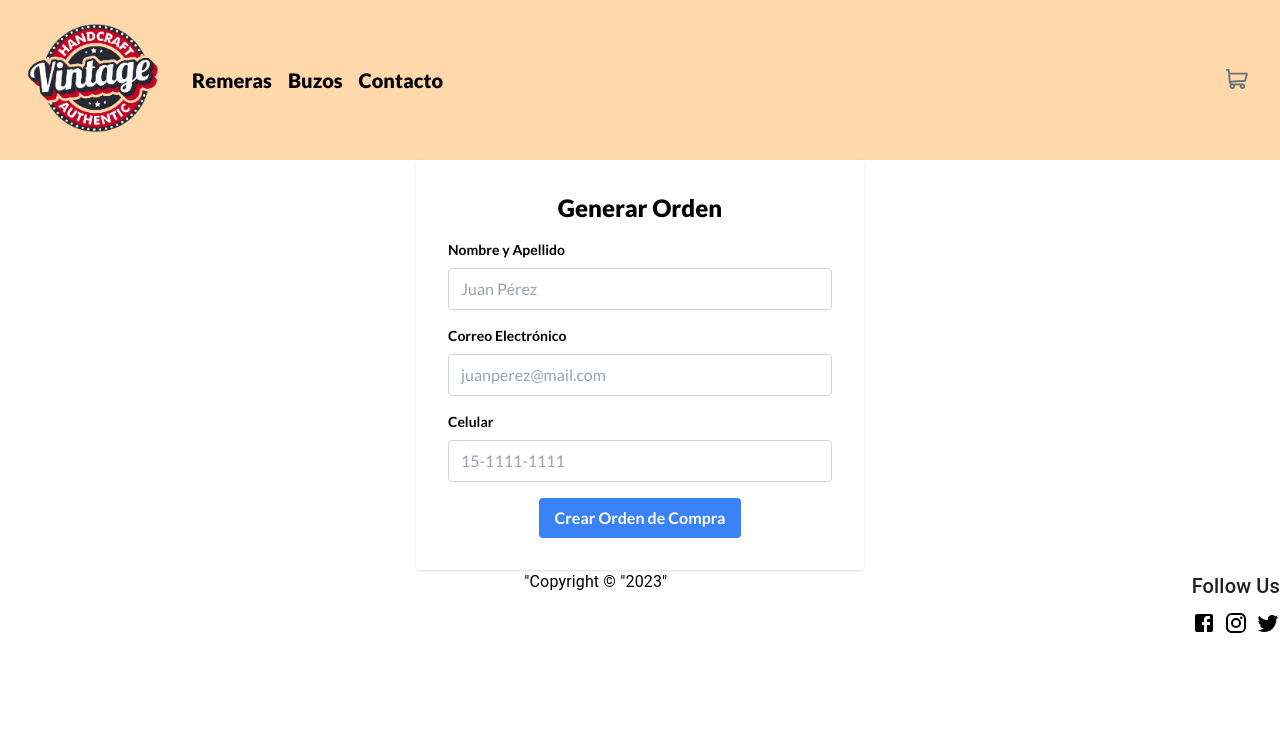
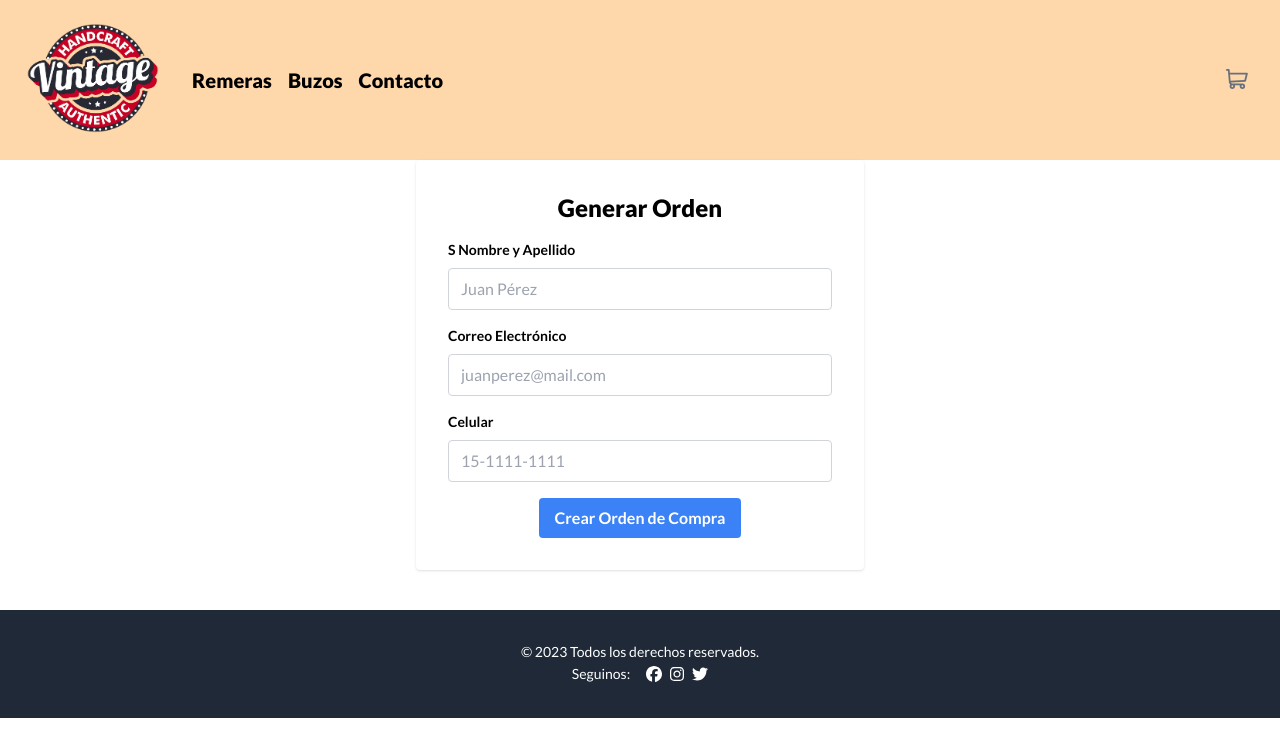
Before and after one commit to guidogattas/Ecommerce-Proyecto-Retro-React-Vite, a React (Vite) app: page /checkout in a window 1280 px wide. Shown: the top 756 px of the page. Built offline with nearby package versions, Linux system fonts and the light colour scheme.

Commit message:
cambios checkout

```diff
--- a/src/components/CartView/CartView.jsx
+++ b/src/components/CartView/CartView.jsx
@@ -1,15 +1,23 @@
 import { useContext } from "react";
 import { cartContext } from "../../context/cartContext";
-import CheckoutForm from "../CheckoutForm/CheckoutForm"
-
-
+import { ToastContainer, toast, Flip } from "react-toastify";
+import "react-toastify/dist/ReactToastify.css";
+import CheckoutForm from "../CheckoutForm/CheckoutForm";
 
 export const CartView = () => {
   const { cart, removeItem, countTotalPrice, clearCart } = useContext(cartContext);
   const totalPrice = countTotalPrice();
 
+  const notify = () => {
+    toast("Producto Eliminado");
+  };
 
-
+  <ToastContainer
+  autoClose={1000}
+  transition={Flip}
+  theme="dark"
+  toastStyle={{ backgroundColor: "red" }}
+/>
 
   if (cart.length > 0) {
     return (
@@ -40,7 +48,10 @@ export const CartView = () => {
                 <td>
                   <button
                     className="rounded-full bg-red-500 px-4 text-white"
-                    onClick={() => removeItem(item.id)}
+                    onClick={() => {
+                      removeItem(item.id);
+                      notify();
+                    }}
                   >
                     X
                   </button>
@@ -52,15 +63,14 @@ export const CartView = () => {
         </table>
         <div className="container mt-[35px] w-full text-right mr-10 leading-[1.5em] text-midnight">
           <h4>TOTAL A PAGAR: $ {totalPrice}</h4>
+        </div>
 
-        </div>
-          <CheckoutForm cart={cart} totalPrice={totalPrice} clearCart={clearCart} />
+        <CheckoutForm cart={cart} totalPrice={totalPrice} clearCart={clearCart} />
       </div>
     );
-  }
-  else {
+  } else {
     return (
-      <h2 className="mt-5 flex justify-center text-center text-xl font-black">
+      <h2 className="mt-10 flex justify-center text-center text-xl font-black">
         CARRITO VACÍO👽
       </h2>
     );
--- a/src/components/CheckoutForm/CheckoutForm.jsx
+++ b/src/components/CheckoutForm/CheckoutForm.jsx
@@ -1,7 +1,9 @@
 import { useState, useContext } from "react";
 import { useNavigate } from "react-router-dom";
-import { createOrder } from "../Services/firebase";
+import { createOrderWithStockUpdate } from "../Services/firebase";
 import { cartContext } from "../../context/cartContext";
+
+
 
 function CheckoutForm() {
   const { cart, countTotalPrice, clearCart } = useContext(cartContext);
@@ -25,8 +27,9 @@ function CheckoutForm() {
       price: countTotalPrice(),
     };
 
+
     try {
-      const id = name && phone && email ? await createOrder(order) : null;
+      const id = name && phone && email ? await createOrderWithStockUpdate(order) : null;
 
       id
         ? (clearCart(), navigateTo(`/order-confirmation/${id}`))
@@ -48,7 +51,7 @@ function CheckoutForm() {
       <form>
         <div className="mb-4">
           <label htmlFor="name" className="mb-2 block text-sm font-bold">
-            Nombre y Apellido
+     S       Nombre y Apellido
           </label>
           <input
             type="text"
--- a/src/components/Footer/Footer.jsx
+++ b/src/components/Footer/Footer.jsx
@@ -1,37 +1,45 @@
-import * as React from "react";
-import Container from "@mui/material/Container";
-import Typography from "@mui/material/Typography";
-import Link from "@mui/material/Link";
-import Grid from "@mui/material/Grid";
-import { Facebook, Instagram, Twitter } from "@mui/icons-material";
+import React from 'react';
+import { FontAwesomeIcon } from '@fortawesome/react-fontawesome';
+import { faFacebook, faInstagram, faTwitter } from '@fortawesome/free-brands-svg-icons';
+
 
 export default function Footer() {
   return (
-    <div className="flex justify-center container">
-      <Container maxWidth="sm">
-        <Typography align="center">
-          "Copyright © "{new Date().getFullYear()}"
-        </Typography>
-
-      </Container>
-      <Grid item xs={12} sm={4}>
-            <Typography variant="h6" color="text.primary" gutterBottom>
-              Follow Us
-            </Typography>
-            <Link href="https://www.facebook.com/" color="inherit">
-              <Facebook />
-            </Link>
-            <Link
-              href="https://www.instagram.com/"
-              color="inherit"
-              sx={{ pl: 1, pr: 1 }}
-            >
-              <Instagram />
-            </Link>
-            <Link href="https://www.twitter.com/" color="inherit">
-              <Twitter />
-            </Link>
-          </Grid>
+    <div className="bg-gray-800 mt-10 py-8 container mx-auto">
+      <div className="mx-auto flex flex-col justify-center items-center">
+        <div className="max-w-sm text-center">
+          <p className="text-white text-sm">
+            &copy; {new Date().getFullYear()} Todos los derechos reservados.
+          </p>
+        </div>
+        <div className="flex justify-center items-center">
+          <p className="text-white text-sm mr-4">Seguinos:</p>
+          <a
+            href="https://www.facebook.com/"
+            target="_blank"
+            rel="noopener noreferrer"
+            className="text-white mr-2"
+          >
+            <FontAwesomeIcon icon={faFacebook} />
+          </a>
+          <a
+            href="https://www.instagram.com/"
+            target="_blank"
+            rel="noopener noreferrer"
+            className="text-white mr-2"
+          >
+            <FontAwesomeIcon icon={faInstagram} />
+          </a>
+          <a
+            href="https://www.twitter.com/"
+            target="_blank"
+            rel="noopener noreferrer"
+            className="text-white"
+          >
+            <FontAwesomeIcon icon={faTwitter} />
+          </a>
+        </div>
+      </div>
     </div>
   );
 }
--- a/src/components/Item/Item.jsx
+++ b/src/components/Item/Item.jsx
@@ -1,30 +1,48 @@
 import { Link } from "react-router-dom";
 
 const item = ({ id, title, img, price, stock }) => {
+  const stickersClass =
+    "absolute top-0 left-0 mt-6 ml-2 p-3 px-4 rounded-lg bg-black font-bold";
+
   return (
     <>
-      <div className="m-0 my-0 mb-4 block  h-auto">
+      <div className="relative m-0 my-0 mb-4 block h-auto">
         <div className="text-center">
-          <div>
-            <img src={img} alt="" className="aspect-square object-cover self-center inline-block" />
+          <div className="relative">
+            <img
+              src={img}
+              alt=""
+              className="inline-block aspect-square self-center object-cover"
+            />
+            {price < 7000 && (
+              <span className={`${stickersClass} left-0 ml-2 text-white`}>
+                OFERTA!
+              </span>
+            )}
+            {stock === 0 ? (
+              <span className={`${stickersClass} bg-gray-500 text-white` }>NO HAY STOCK!</span>
+            ) : (
+              stock < 3 && (
+                <span className={`${stickersClass} bg-red-700 text-white` }>ULTIMAS UNIDADES!</span>
+              )
+            )}
           </div>
           <h1 className="font-black">{title}</h1>
-          { price < 7000 ?
-          <>
-          <h3>${price}</h3>
-          <span className="text-green-700">OFERTA!</span>
-          </>
-          :
-          <h3>${price} </h3>
-        }
-        {
-        stock < 2 && <span className="text-red-500">ULTIMAS UNIDADES!</span>
-      }
+          {price < 7000 ? (
+            <>
+              <h3>${price}</h3>
+            </>
+          ) : (
+            <h3>${price} </h3>
+          )}
         </div>
 
         <div className="m-auto flex w-1/2 flex-col">
-          <Link className="btn-details text-center container mx-auto mt-2 text-base" to={`/product/${id}`}>
-              Ver Detalles
+          <Link
+            className="btn-details container mx-auto mt-2 text-center text-base"
+            to={`/product/${id}`}
+          >
+            Ver Detalles
           </Link>
         </div>
       </div>
--- a/src/components/Item/ItemCount.jsx
+++ b/src/components/Item/ItemCount.jsx
@@ -4,18 +4,12 @@ import { cartContext } from "../../context/cartContext";
 import { ToastContainer, toast, Flip } from "react-toastify";
 import "react-toastify/dist/ReactToastify.css";
 
-const ItemCount = ({ product, stock }) => {
+const ItemCount = ({ product }) => {
   let [count, setCount] = useState(1);
-
-  const { cart, addItem, removeItem } = useContext(cartContext);
-
-
+  const { cart, addItem } = useContext(cartContext);
   const existingCartItem = cart.find((item) => item.id === product.id);
   const initialCountInCart = existingCartItem ? existingCartItem.quantity : 0;
   const [countInCart, setCountInCart] = useState(initialCountInCart);
-
-
-  const notify = () => toast("Producto Agregado");
 
   const add = () => {
     if (count < product.stock) {
@@ -27,6 +21,10 @@ const ItemCount = ({ product, stock }) => {
     if (count > 1) {
       setCount(count - 1);
     }
+  };
+
+  const notify = () => {
+    toast("Producto/s Agregado/s al Carrito");
   };
 
   function onAddToCart(count) {
@@ -49,24 +47,23 @@ const ItemCount = ({ product, stock }) => {
             <br />
           </div>
           <div className="m-auto flex w-1/2 flex-col">
+
             <button
               onClick={() => {
-                onAddToCart(count), notify();
+                notify();
+                onAddToCart(count);
               }}
               className="btn-addToCart py-10y mx-auto my-5 flex justify-center gap-2 text-[16px] font-bold"
             >
               Agregar al Carrito
-            </button>
-            <ToastContainer
+              <ToastContainer
               autoClose={1000}
-              pauseOnFocusLoss
-              draggable
-              pauseOnHover
               transition={Flip}
               theme="dark"
               toastStyle={{ backgroundColor: "green" }}
             />
-            <button onClick={() => removeItem(product.id)}>ELIMINAR</button>
+            </button>
+
           </div>
         </>
       ) : (
--- a/src/components/Item/ItemDetail.jsx
+++ b/src/components/Item/ItemDetail.jsx
@@ -1,7 +1,9 @@
+import { SpaRounded } from "@mui/icons-material";
 import ItemCount from "./ItemCount";
 
 
 const ItemDetail = (product) => {
+
 
   return (
     <>
@@ -11,7 +13,11 @@ const ItemDetail = (product) => {
           <h1 className="text-3xl font-bold">{product.title}</h1>
           <h4>{product.description}</h4>
           <h3 className="m-2 text-2xl">${product.price}</h3>
+          {product.stock === 0 ?
+          <span>NO HAY STOCK</span>
+          :
           <ItemCount product={product} />
+}
         </div>
       </div>
     </>
--- a/src/components/NavBar/NavBar.jsx
+++ b/src/components/NavBar/NavBar.jsx
@@ -1,4 +1,4 @@
-import LogoVintage from "../../../public/assets/images/Logo.png";
+import LogoVintage from "/assets/images/Logo.png";
 import CartWidget from "./CartWidget";
 import { Link } from "react-router-dom";
 
--- a/src/components/Services/firebase.js
+++ b/src/components/Services/firebase.js
@@ -52,10 +52,29 @@ export async function getCategoryData(idCategory) {
   return dataDocs;
 }
 
-export async function createOrder(data) {
- const ordersCollectionRef = collection(db, "orders");
+export async function createOrderWithStockUpdate(data) {
+  const ordersCollectionRef = collection(db, "orders");
+  const batch = writeBatch(db);
+  const { items } = data;
 
- const response = await addDoc(ordersCollectionRef, data);
- return response.id;
+  for (let itemInCart of items) {
+    const refDoc = doc(db, "products", itemInCart.id);
+    const docSnap = await getDoc(refDoc);
 
+    const { stock } = docSnap.data();
+    const stockToUpdate = stock - itemInCart.count;
+    if (stockToUpdate < 0) {
+      throw new Error(`No hay stock suficiente del producto: ${itemInCart.id}`);
+    } else {
+      const docRef = doc(db, "products", itemInCart.id);
+      batch.update(docRef, { stock: stockToUpdate });
+    }
+  }
+
+  await batch.commit();
+  const response = await addDoc(ordersCollectionRef, data);
+
+  return response.id;
 }
+
+export { db };
```
Also changed, not shown: package.json (+3 -4 lines), src/components/OrderConfirmation/OrderConfirmation.jsx (+61 -8 lines), 2 other files (tests, documents, lock files or other folders).
